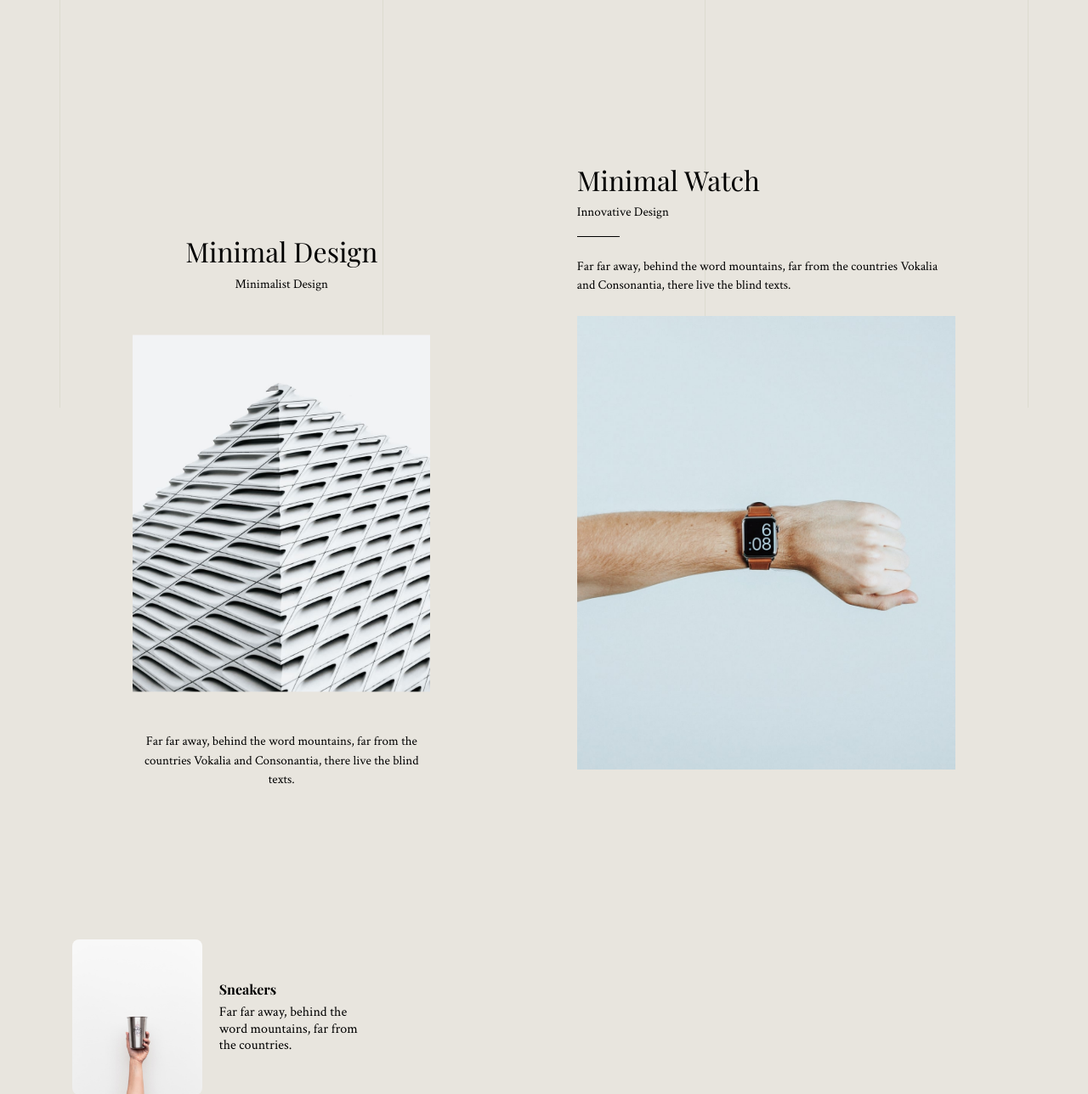
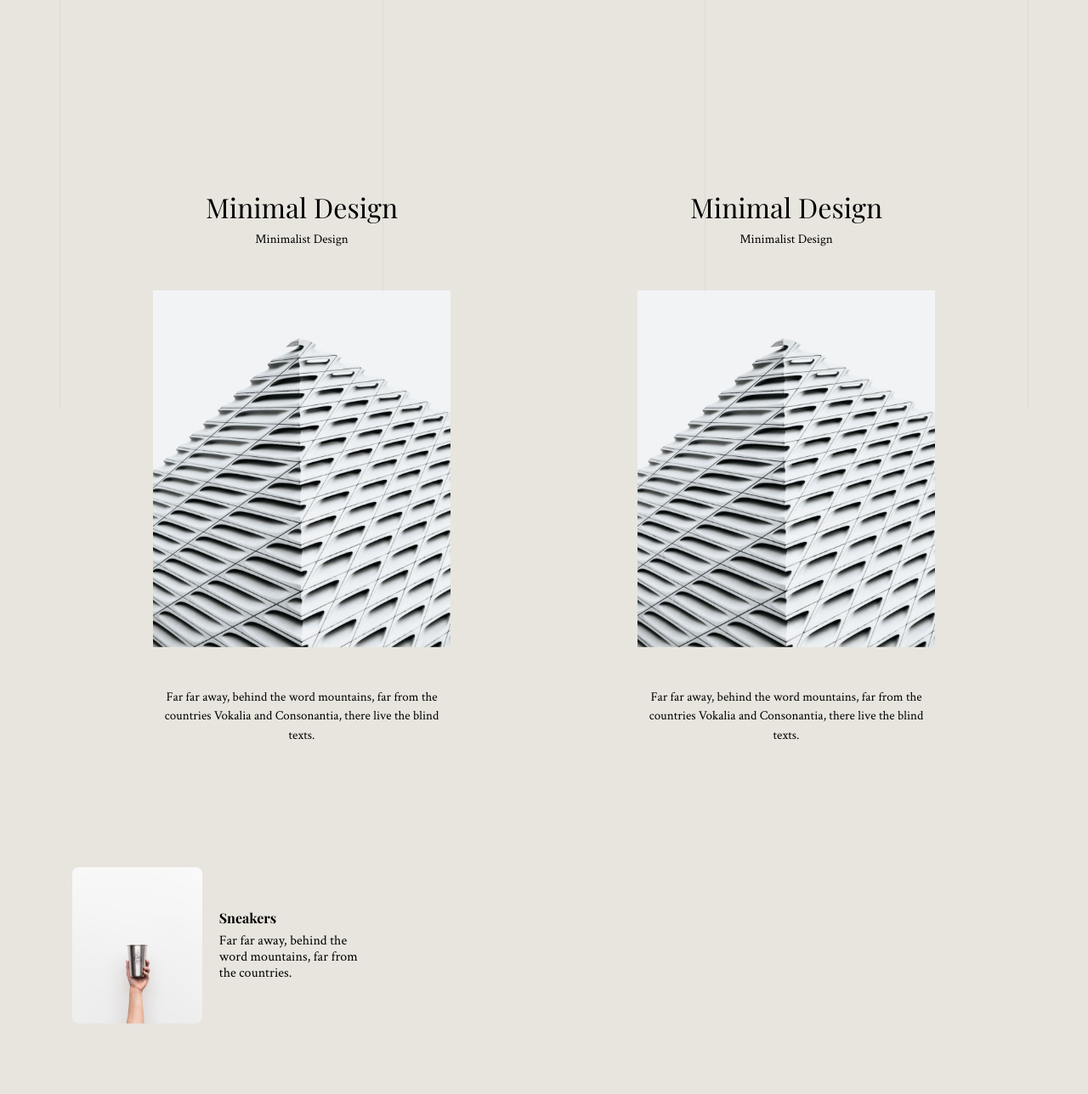
Before and after one commit to rlayfl/mutilus, a Django app: page / in a window 1280 px wide. Shown: the part 320-1608 px from the top of the page at 85% size. Run offline with Django 4.2, Linux system fonts and the light colour scheme; some libraries are stand-ins or nearby versions; some web fonts are replaced.

Commit message:
Slight change to layout of home page

```diff
--- a/mutilus/main/templates/index.html
+++ b/mutilus/main/templates/index.html
@@ -73,6 +73,7 @@
 <div class="site-section">
     <div class="container">
         <div class="row align-items-center justify-content-around">
+            <!-- Call to Action -->
             <div class="col-lg-4 text-center">
                 <div>
                     <div data-jarallax-element="-100" class="jarallax">
@@ -84,14 +85,16 @@
                     </div>
                 </div>
             </div>
-            <div class="col-lg-5 mt-5">
+            <!-- Call to Action -->
+            <div class="col-lg-4 text-center">
                 <div>
-                    <h2>Minimal Watch</h2>
-                    <span class="d-inline-block">Innovative Design</span>
-                    <div class="line me-auto mb-3 mt-3"></div>
-                    <p class="line-top fig-2-text my-4">Far far away, behind the word mountains, far from the countries
-                        Vokalia and Consonantia, there live the blind texts.</p>
-                    <img src="{% static 'images/img_v_1-min.jpg' %}" alt="Image" class="img-fluid">
+                    <div data-jarallax-element="-100" class="jarallax">
+                        <h2>Minimal Design</h2>
+                        <span class="d-inline-block">Minimalist Design</span>
+                        <img src="{% static 'images/img_v_2-min.jpg' %}" alt="Image" class="img-fluid my-3 my-lg-5">
+                        <p class="line-top fig-2-text mb-4">Far far away, behind the word mountains, far from the
+                            countries Vokalia and Consonantia, there live the blind texts.</p>
+                    </div>
                 </div>
             </div>
         </div>
```
Also changed, not shown: README.md.
